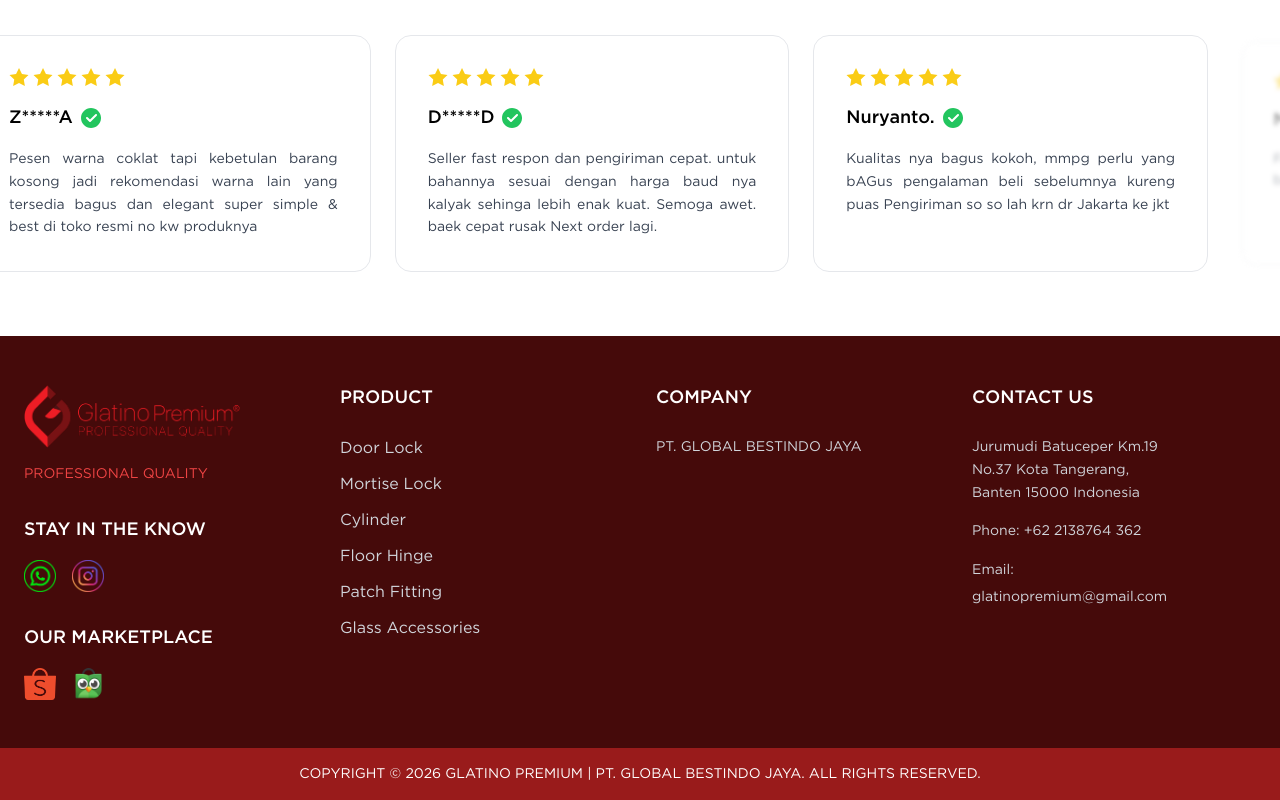
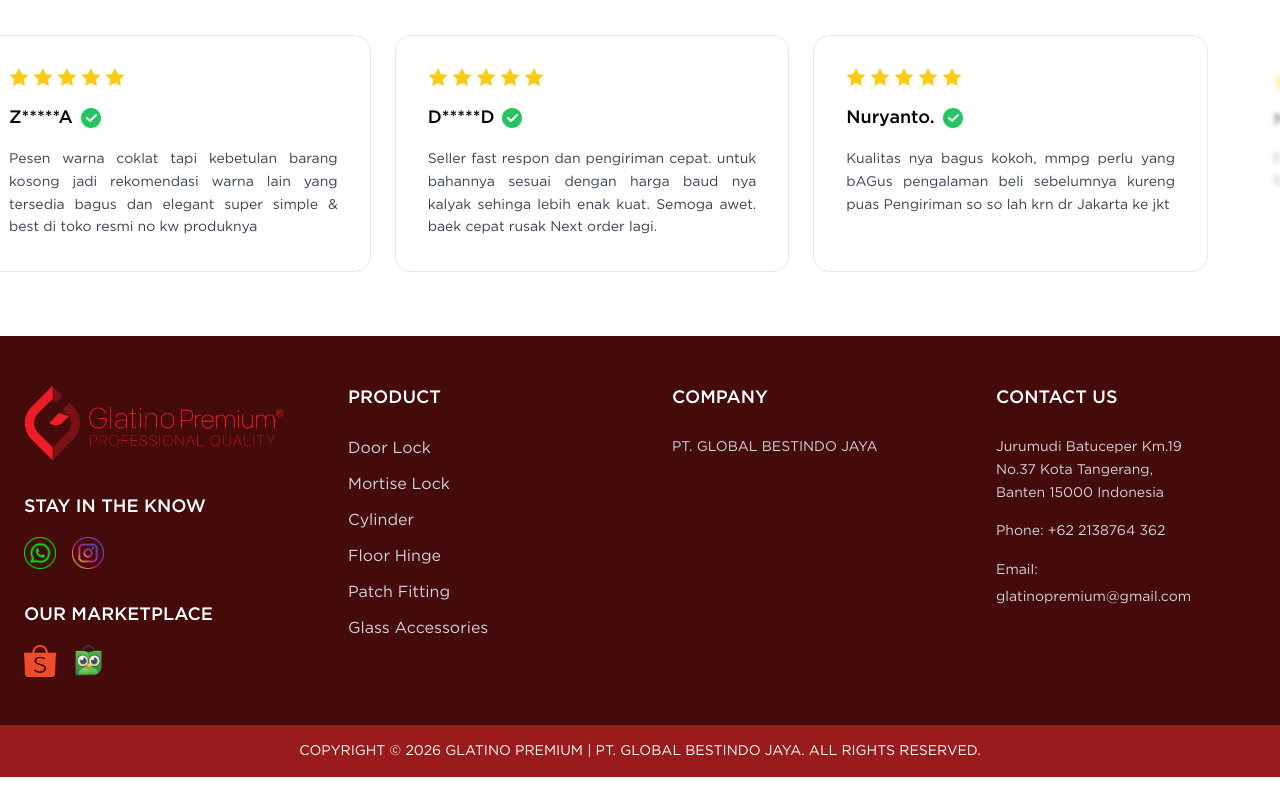
Before and after one commit to WillyamLouise807/brand-website, a Nuxt app: page / in a window 1280 px wide. Shown: the part 2941-3741 px from the top of the page. After the commit the page ends 3718 px from the top, so only its background shows below. Built offline with nearby package versions, Linux system fonts and the light colour scheme.

Commit message:
Update: perbaikan gambar logo pada footer

```diff
--- a/components/footer.vue
+++ b/components/footer.vue
@@ -2,7 +2,7 @@
   <footer class="bg-red-950 text-white font-gotham">
     <!-- Main Footer Content -->
     <div class="max-w-screen-2xl mx-auto w-full px-6 py-12">
-      <div class="grid grid-cols-1 md:grid-cols-4 gap-8">
+      <div class="grid grid-cols-1 md:grid-cols-4 gap-16">
 
         <!-- Logo and Stay in the Know Section -->
         <div class="col-span-1">
@@ -11,9 +11,8 @@
             <img
               src="/logo.png"
               alt="Glatino Premium"
-              class="h-16 mb-4"
+              class="h-auto w-full mb-4"
             >
-            <p class="text-red-500 text-sm font-medium">PROFESSIONAL QUALITY</p>
           </div>
 
           <!-- Stay in the Know -->
@@ -56,7 +55,7 @@
         </div>
 
         <!-- Product Section -->
-        <div class="col-span-1">
+        <div class="col-span-1 ">
           <h3 class="text-white text-lg font-semibold mb-6">PRODUCT</h3>
           <ul class="space-y-3">
             <li>
```
